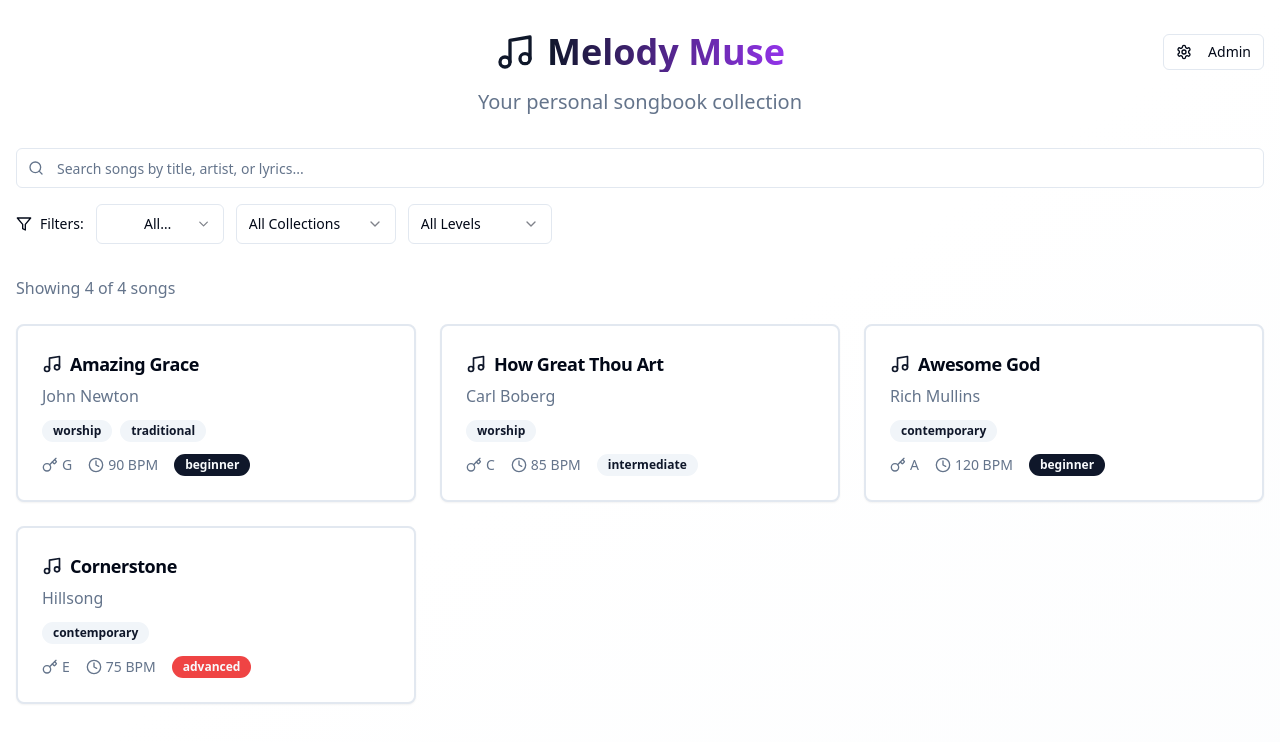
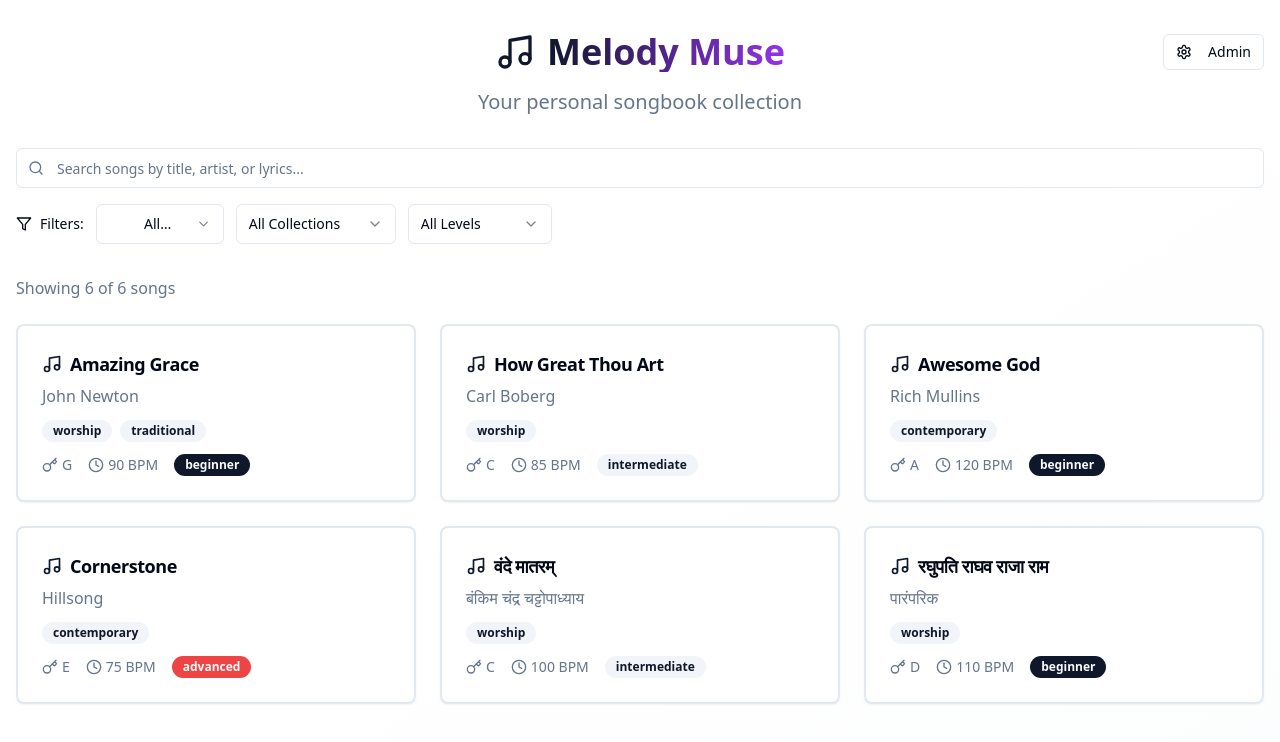
Before and after one commit to paulezekieljohn/melody-muse-global, a React (Vite) app: page / in a window 1280 px wide. Shown: the top 742 px of the page. Built offline with nearby package versions, Linux system fonts and the light colour scheme.

Commit message:
Add multi-language support for India
Implement multi-language support for Indian languages within the songbook application. This includes adding new language options and ensuring translations are correctly handled.

```diff
--- a/src/data/songs.ts
+++ b/src/data/songs.ts
@@ -3,7 +3,10 @@ import { Song, Collection, Language } from '@/types/song';
 export const languages: Language[] = [
   { code: 'en', name: 'English', flag: '🇺🇸' },
   { code: 'es', name: 'Español', flag: '🇪🇸' },
-  { code: 'fr', name: 'Français', flag: '🇫🇷' }
+  { code: 'fr', name: 'Français', flag: '🇫🇷' },
+  { code: 'hi', name: 'हिंदी', flag: '🇮🇳' },
+  { code: 'ta', name: 'தமிழ்', flag: '🇮🇳' },
+  { code: 'te', name: 'తెలుగు', flag: '🇮🇳' }
 ];
 
 export const collections: Collection[] = [
@@ -130,5 +133,56 @@ Lord of all`,
 E    A    B    E
 E    A    E    C#m
 A    B    E`
+  },
+  {
+    id: 'vande-mataram',
+    title: 'वंदे मातरम्',
+    artist: 'बंकिम चंद्र चट्टोपाध्याय',
+    language: 'hi',
+    genre: 'देशभक्ति गीत',
+    key: 'C',
+    tempo: 100,
+    difficulty: 'intermediate',
+    collections: ['worship'],
+    tags: ['देशभक्ति', 'राष्ट्रगान', 'पारंपरिक'],
+    lyrics: `वंदे मातरम्
+सुजलां सुफलां मलयजशीतलाम्
+शस्यश्यामलां मातरम्
+वंदे मातरम्
+
+शुभ्रज्योत्स्नापुलकितयामिनीम्
+फुल्लकुसुमितद्रुमदलशोभिनीम्
+सुहासिनीं सुमधुरभाषिणीम्
+सुखदां वरदां मातरम्
+वंदे मातरम्`,
+    chords: `C    F    C    G
+C    F    G    C
+C    F    C    Am
+F    G    C`
+  },
+  {
+    id: 'raghupati-raghav',
+    title: 'रघुपति राघव राजा राम',
+    artist: 'पारंपरिक',
+    language: 'hi',
+    genre: 'भजन',
+    key: 'D',
+    tempo: 110,
+    difficulty: 'beginner',
+    collections: ['worship'],
+    tags: ['भजन', 'राम', 'पारंपरिक'],
+    lyrics: `रघुपति राघव राजा राम
+पतित पावन सीता राम
+सीता राम सीता राम
+भज प्यारे तू सीता राम
+
+ईश्वर अल्लाह तेरो नाम
+सब को सन्मति दे भगवान
+सब को सन्मति दे भगवान
+रघुपति राघव राजा राम`,
+    chords: `D    G    D    A
+D    G    A    D
+D    G    D    Bm
+G    A    D`
   }
 ];
--- a/src/pages/Admin.tsx
+++ b/src/pages/Admin.tsx
@@ -22,7 +22,7 @@ const songSchema = z.object({
   key: z.string().optional(),
   tempo: z.number().min(1).max(300).optional(),
   genre: z.string().optional(),
-  language: z.enum(['en', 'es', 'fr']),
+  language: z.enum(['en', 'es', 'fr', 'hi', 'ta', 'te']),
   difficulty: z.enum(['beginner', 'intermediate', 'advanced']).optional(),
 });
 
@@ -194,6 +194,9 @@ const Admin = () => {
                             <SelectItem value="en">🇺🇸 English</SelectItem>
                             <SelectItem value="es">🇪🇸 Español</SelectItem>
                             <SelectItem value="fr">🇫🇷 Français</SelectItem>
+                            <SelectItem value="hi">🇮🇳 हिंदी</SelectItem>
+                            <SelectItem value="ta">🇮🇳 தமிழ்</SelectItem>
+                            <SelectItem value="te">🇮🇳 తెలుగు</SelectItem>
                           </SelectContent>
                         </Select>
                         <FormMessage />
--- a/src/types/song.ts
+++ b/src/types/song.ts
@@ -7,7 +7,7 @@ export interface Song {
   key?: string;
   tempo?: number;
   genre?: string;
-  language: 'en' | 'es' | 'fr';
+  language: 'en' | 'es' | 'fr' | 'hi' | 'ta' | 'te';
   collections: string[];
   tags: string[];
   difficulty?: 'beginner' | 'intermediate' | 'advanced';
@@ -22,7 +22,7 @@ export interface Collection {
 }
 
 export interface Language {
-  code: 'en' | 'es' | 'fr';
+  code: 'en' | 'es' | 'fr' | 'hi' | 'ta' | 'te';
   name: string;
   flag: string;
 }
```
